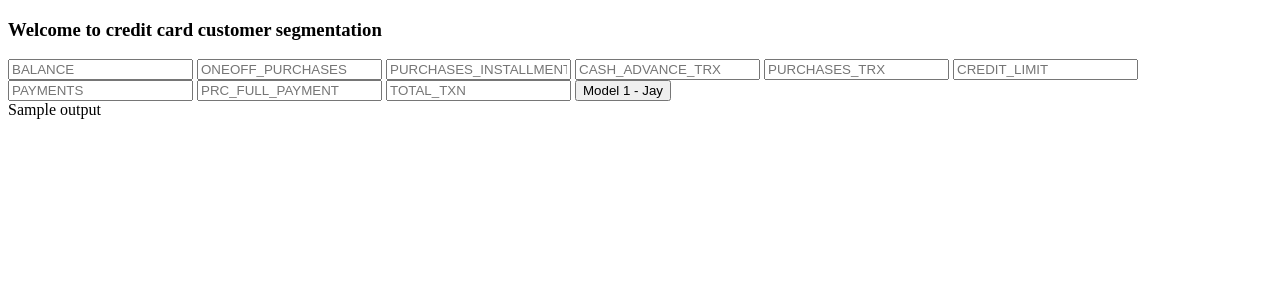
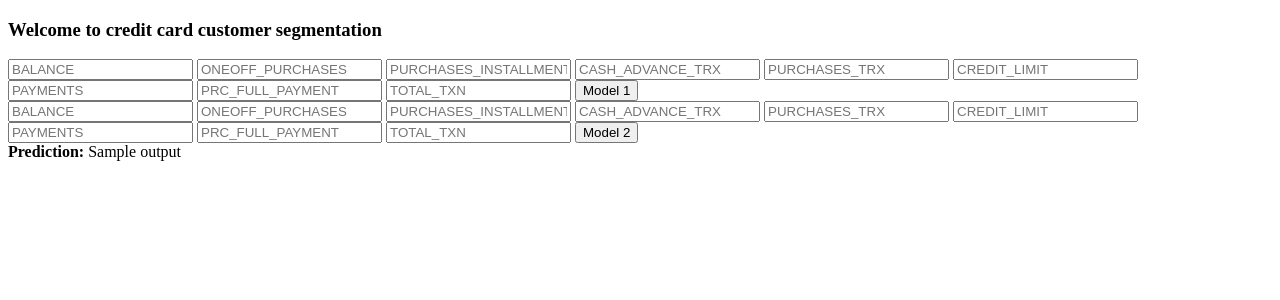
Before and after one commit to jayshah23/CCCS-Flask, a Flask app: template templates/index.html in a window 1280 px wide. Shown: the top 300 px of the page. Run offline with Flask 2, Linux system fonts and the light colour scheme; the template is opened without the code that fills it: most values are stand-ins (such as "Sample title", 1, 10 or a date in 2020).

Commit message:
2 models added

```diff
--- a/app.py
+++ b/app.py
@@ -10,11 +10,28 @@ def welcome():
 
 @app.route('/model1',methods=['POST'])
 def model1():
-    modelA = pickle.load(open('Model_Jay.pkl', 'rb'))
-    final_data = np.array([[1854.03, 1013.50, 1243.09, 2000.0, 654.47, 1524.38, 0.00]])
-    # final_data = np.array([[1854.03, 1.00, 1013.50, 576.00, 437.50, 1243.09, 0.50, 0.08, 0.33, 0.08, 5, 15, 2000.0, 654.47,
-    #                  1524.38, 0.00, 12, 20]])
-    prediction = modelA.predict(final_data)
+    model = pickle.load(open('Model_Jay.pkl', 'rb'))
+    final_data = np.array([[129.84,1433.99,0.00,4000.0,1363.13,141.65,0.88]])
+    prediction = model.predict(final_data)
+
+    if (prediction[0] == 0):
+        response = "Customers of cluster 0 have a pretty good credit limit and balance but these customers have a very low oneoff purchase and purchases in comparison to cash advance. This means they take more cash advance and spend less through purchasing. These customers should be given schemes accordingly to increase their purchase which will indirectly increase oneoff purchase and installment purchases."
+    elif (prediction[0] == 1):
+        response = "Credit limit of customers of cluster 1 is lowest amongst all. These customers have a low balance but they have quite high purchase and installment purchases. These customers have a very low oneoff purchase and cash advance."
+    elif (prediction[0] == 2):
+        response = "These customers have a good credit limit but their balance, oneoff urchase, purchases, installment purchases is very low. So these customers should be encouraged by giving schemes to spend more and to increase the balance by keeping a minimum balance"
+    elif (prediction[0] == 3):
+        response = "These customers have the highest credit limit and oneoff purchase followed by purchases and installment purchases. They have highest payment of all clusters. These customers should be encouraged to keep decent balance in their account by keeping a minimum balance rule."
+    else:
+        response = "Error"
+
+    return render_template('index.html', output=f'Belongs to cluster {response}')
+
+@app.route('/model2',methods=['POST'])
+def model2():
+    model = pickle.load(open('modelR.pkl', 'rb'))
+    final_data = np.array([[1854.03,576.00,0.33,5,15,2000.0,654.47,0.00,20]])
+    prediction = model.predict(final_data)
 
     return render_template('index.html', output=f'Belongs to cluster {prediction}')
 
--- a/templates/index.html
+++ b/templates/index.html
@@ -5,13 +5,14 @@
     <meta charset="UTF-8">
     <meta http-equiv="X-UA-Compatible" content="IE=edge">
     <meta name="viewport" content="width=device-width, initial-scale=1.0">
-    <title>Hello Jay!!</title>
+    <title>Hello!!</title>
 </head>
 
 <body>
     <div class="container">
         <h3>Welcome to credit card customer segmentation</h3>
-        <form method="POST" action="{{ url_for('model1')}}">
+        <div class="row">
+            <form class="col-lg-6" method="POST" action="{{ url_for('model1')}}">
                 <input type="text" name="BALANCE" placeholder="BALANCE" />
                 <input type="text" name="ONEOFF_PURCHASES" placeholder="ONEOFF_PURCHASES" />
                 <input type="text" name="PURCHASES_INSTALLMENTS_FREQUENCY" placeholder="PURCHASES_INSTALLMENTS_FREQUENCY" />
@@ -21,9 +22,24 @@
                 <input type="text" name="PAYMENTS" placeholder="PAYMENTS" />
                 <input type="text" name="PRC_FULL_PAYMENT" placeholder="PRC_FULL_PAYMENT" />
                 <input type="text" name="TOTAL_TXN" placeholder="TOTAL_TXN" />
-            <button type="submit">Model 1 - Jay</button>
+                <button type="submit">Model 1</button>
             </form>
-        <span>{{output}}</span>
+            <form class="col-lg-6" method="POST" action="{{ url_for('model2')}}">
+                <input type="text" name="BALANCE" placeholder="BALANCE" />
+                <input type="text" name="ONEOFF_PURCHASES" placeholder="ONEOFF_PURCHASES" />
+                <input type="text" name="PURCHASES_INSTALLMENTS_FREQUENCY" placeholder="PURCHASES_INSTALLMENTS_FREQUENCY" />
+                <input type="text" name="CASH_ADVANCE_TRX" placeholder="CASH_ADVANCE_TRX" />
+                <input type="text" name="PURCHASES_TRX" placeholder="PURCHASES_TRX" />
+                <input type="text" name="CREDIT_LIMIT" placeholder="CREDIT_LIMIT" />
+                <input type="text" name="PAYMENTS" placeholder="PAYMENTS" />
+                <input type="text" name="PRC_FULL_PAYMENT" placeholder="PRC_FULL_PAYMENT" />
+                <input type="text" name="TOTAL_TXN" placeholder="TOTAL_TXN" />
+                <button type="submit">Model 2</button>
+            </form>
+        </div>
+        <div>
+            <b>Prediction: </b><span>{{output}}</span>
+        </div>
     </div>
 </body>
 
```
Also changed, not shown: new.py (+9 -1 lines). Lines whose indentation alone changed are shown as unchanged.
